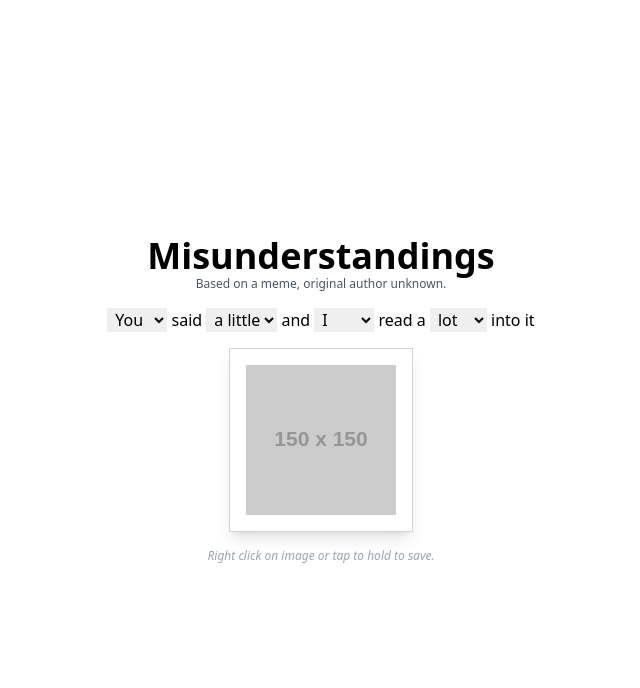
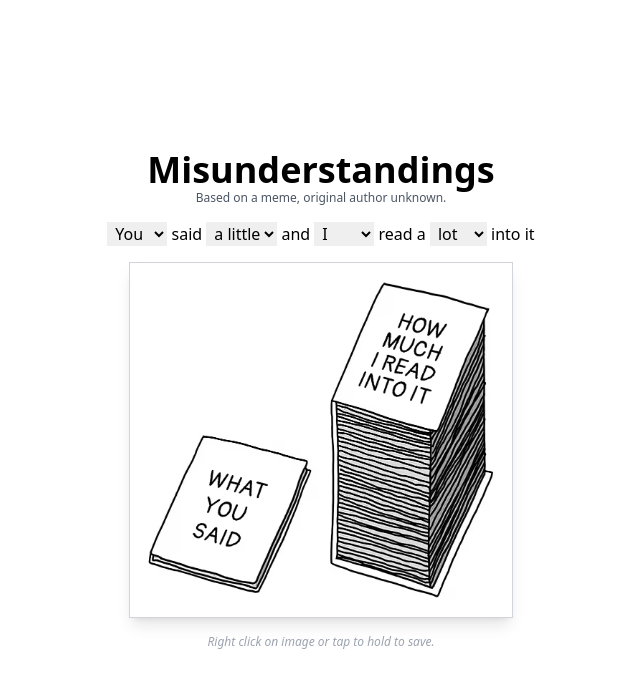
Before and after one commit to bbugh/misunderstandings, a Vue app: page / in a window 1280 px wide. Shown: the top 688 px of the page, without its empty margins (319-959 px from the left). Built offline with nearby package versions, Linux system fonts and the light colour scheme.

Commit message:
Fix missing images from build

```diff
--- a/src/utils.ts
+++ b/src/utils.ts
@@ -1,4 +1,4 @@
-const images = import.meta.glob('./src/assets/images/*.(avif|jpeg|jpg|png|webp|gif)', {
+const images = import.meta.glob('./assets/images/*.{avif,jpeg,jpg,png,webp,gif}', {
   eager: true
 })
 
```
